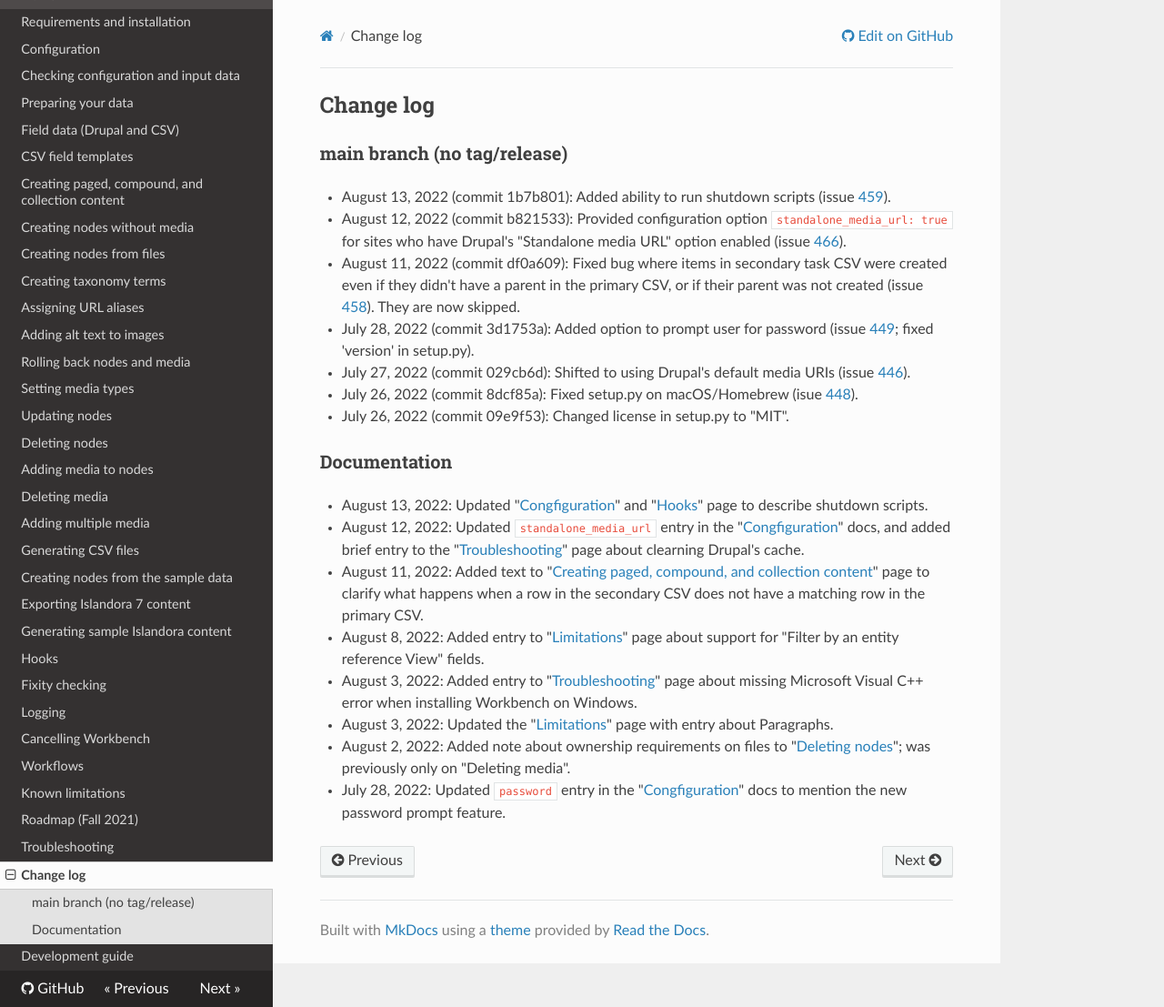
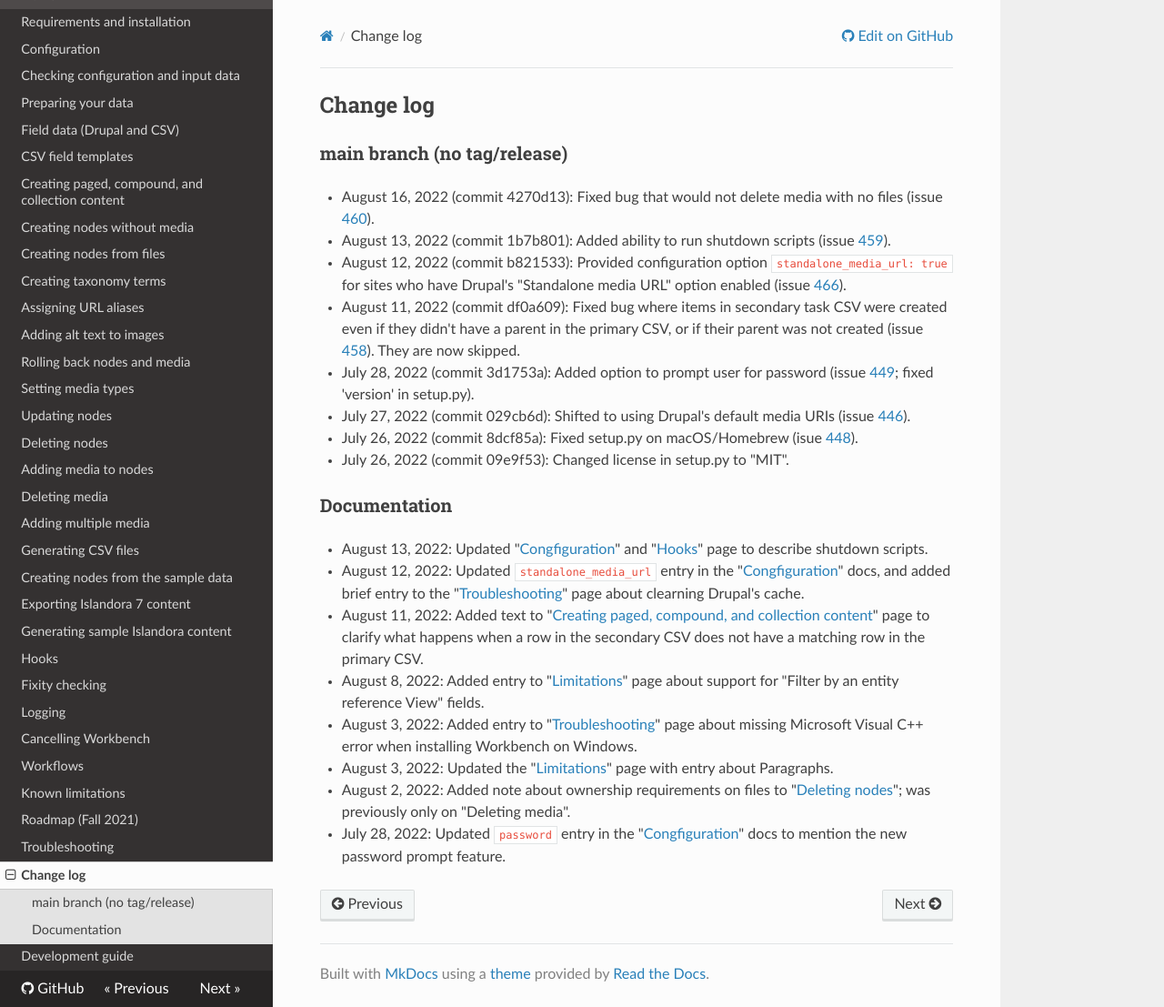
Before and after one commit to mjordan/islandora_workbench_docs, an MkDocs documentation site: the page built from docs/changelog.md, in a window 1280 px wide and 1107 px high. Shown: the whole window at 91% size. Built offline with MkDocs 1.6.1, drawn with Linux system fonts in a browser that asks for light colours; nearby versions of some CDN libraries; old or Windows-style settings are respelled for this version of MkDocs.

Commit message:
Updated changelog.

```diff
--- a/docs/changelog.md
+++ b/docs/changelog.md
@@ -2,6 +2,7 @@
 
 ### main branch (no tag/release)
 
+* August 16, 2022 (commit 4270d13): Fixed bug that would not delete media with no files (issue [460](https://github.com/mjordan/islandora_workbench/issues/460)).
 * August 13, 2022 (commit 1b7b801): Added ability to run shutdown scripts (issue [459](https://github.com/mjordan/islandora_workbench/issues/459)).
 * August 12, 2022 (commit b821533): Provided configuration option `standalone_media_url: true` for sites who have Drupal's "Standalone media URL" option enabled (issue [466](https://github.com/mjordan/islandora_workbench/issues/466)).
 * August 11, 2022 (commit df0a609): Fixed bug where items in secondary task CSV were created even if they didn't have a parent in the primary CSV, or if their parent was not created (issue [458](https://github.com/mjordan/islandora_workbench/issues/458)). They are now skipped.
```
Also changed, not shown: site/index.html, site/sitemap.xml.
